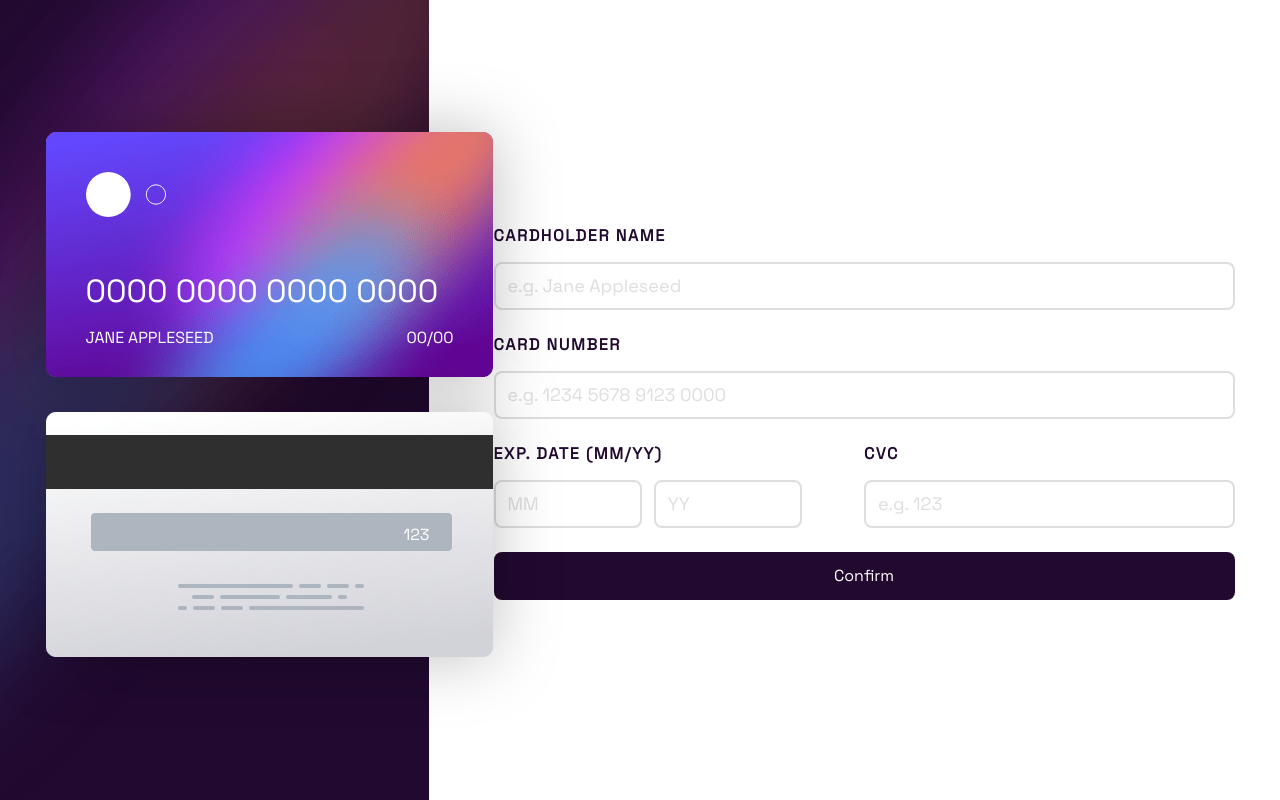
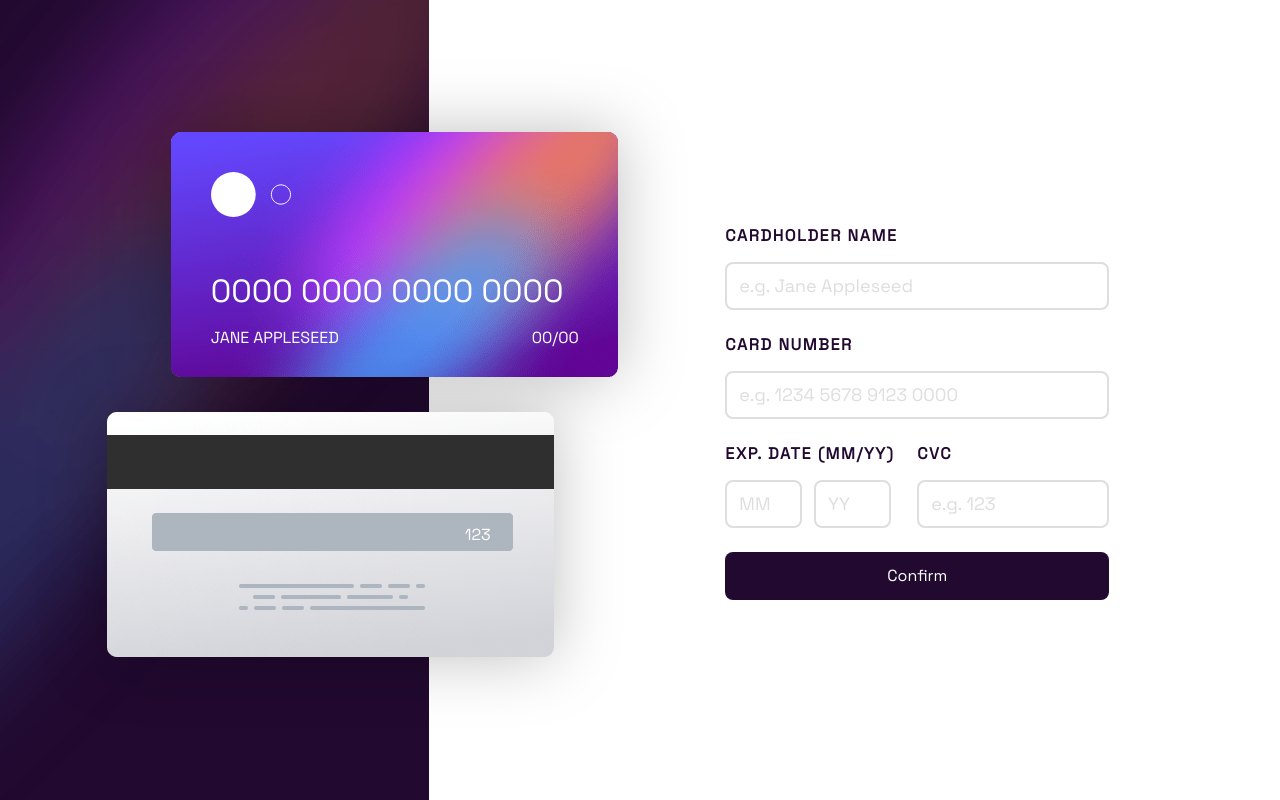
Before and after one commit to Sir-Floppa/Frontend-Mentor-04-Interactive-Card-Details-Form, an Angular app: page /card-form in a window 1280 px wide. Built offline with nearby package versions, Linux system fonts and the light colour scheme.

Commit message:
fixed positioning issue

```diff
--- a/src/app/app.component.scss
+++ b/src/app/app.component.scss
@@ -2,18 +2,16 @@
 main, section {
   height: 100vh;
   display: flex;
-  justify-content: center;
+  justify-content: space-evenly;
+  flex-direction: row;
   align-items: center;
-}
-
-main {
-  justify-self: center;
-  width: 100%;
 }
 
 section {
   flex-direction: column;
+  justify-content: center;
   gap: 1.5rem;
+  width: 30%;
 }
 
 app-card-front {
```
Also changed, not shown: 1 other file (tests, documents, lock files or other folders).
